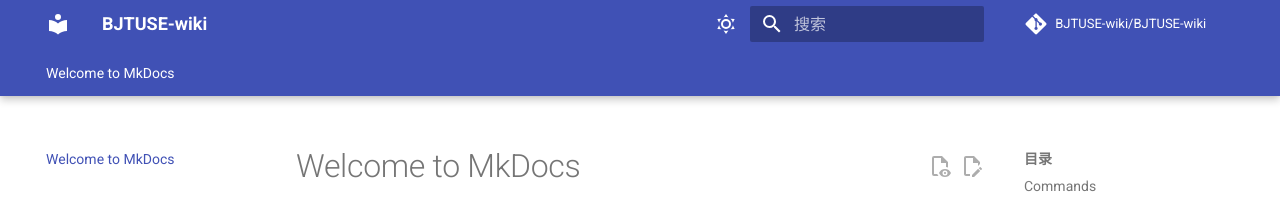
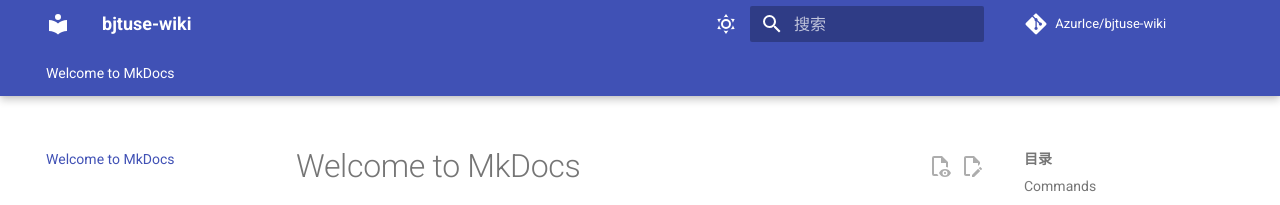
Before and after one commit to AzurIce/bjtuse-wiki, an MkDocs documentation site: the page built from docs/index.md, in a window 1280 px wide. Shown: the top 205 px of the page. Built offline with MkDocs 1.6.1 and Material for MkDocs 9.7.7, drawn with Linux system fonts in a browser that asks for light colours; comment, search, counter and statistics services are not loaded.

Commit message:
transfer to personal repo

```diff
--- a/mkdocs.yml
+++ b/mkdocs.yml
@@ -1,9 +1,9 @@
 # Project Information
-site_name: BJTUSE-wiki
+site_name: bjtuse-wiki
 
 # Repository
-repo_name: 'BJTUSE-wiki/BJTUSE-wiki'
-repo_url: 'https://github.com/BJTUSE-wiki/BJTUSE-wiki'
+repo_name: 'AzurIce/bjtuse-wiki'
+repo_url: 'https://github.com/AzurIce/bjtuse-wiki'
 edit_uri: edit/main/docs/
 
 # Theme
--- a/overrides/partials/comments.html
+++ b/overrides/partials/comments.html
@@ -2,7 +2,7 @@
 <h2 id="__comments">{{ lang.t("meta.comments") }}</h2>
 <!-- Insert generated snippet here -->
 <script src="https://giscus.app/client.js"
-        data-repo="BJTUSE-wiki/BJTUSE-wiki"
+        data-repo="AzurIce/bjtuse-wiki"
         data-repo-id="R_kgDOMVYluQ"
         data-category="Giscus"
         data-category-id="DIC_kwDOMVYluc4Cgvip"
```
Also changed, not shown: README.md (+1 -1 lines), 1 other file.
